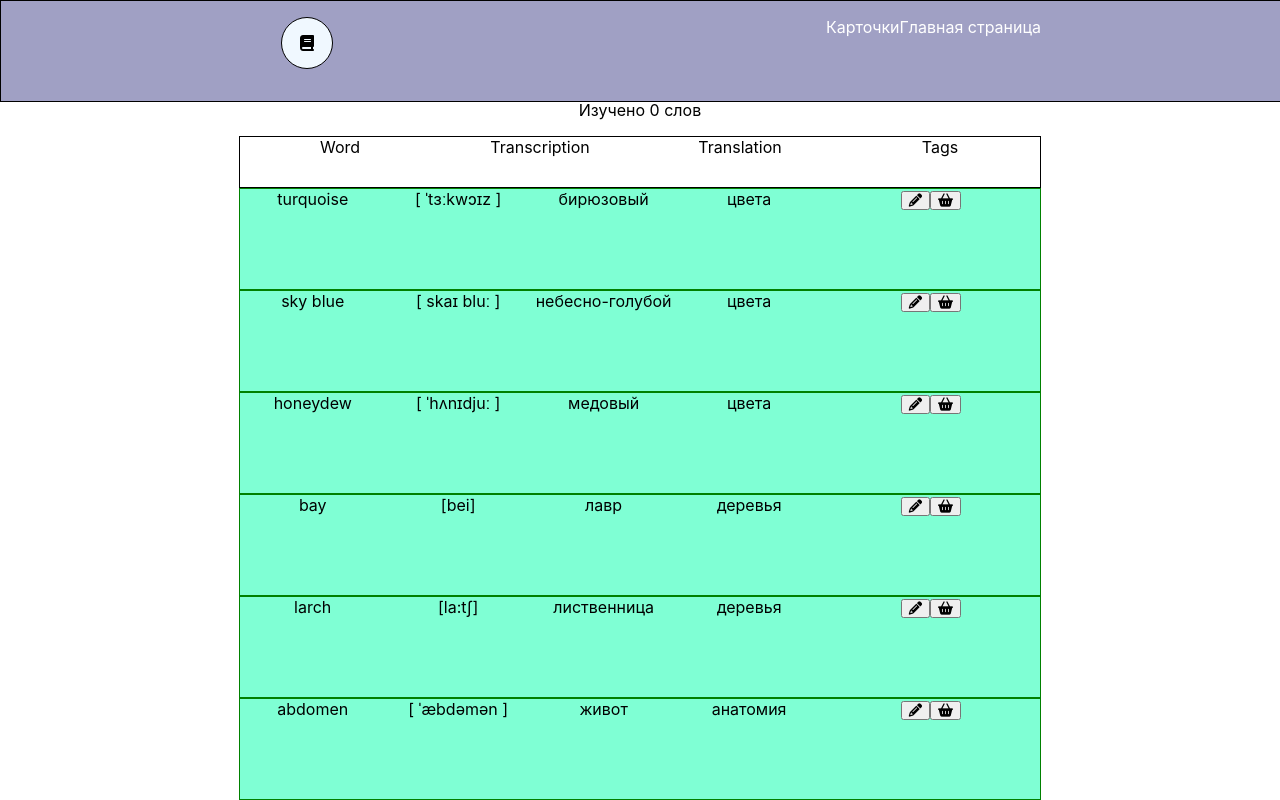
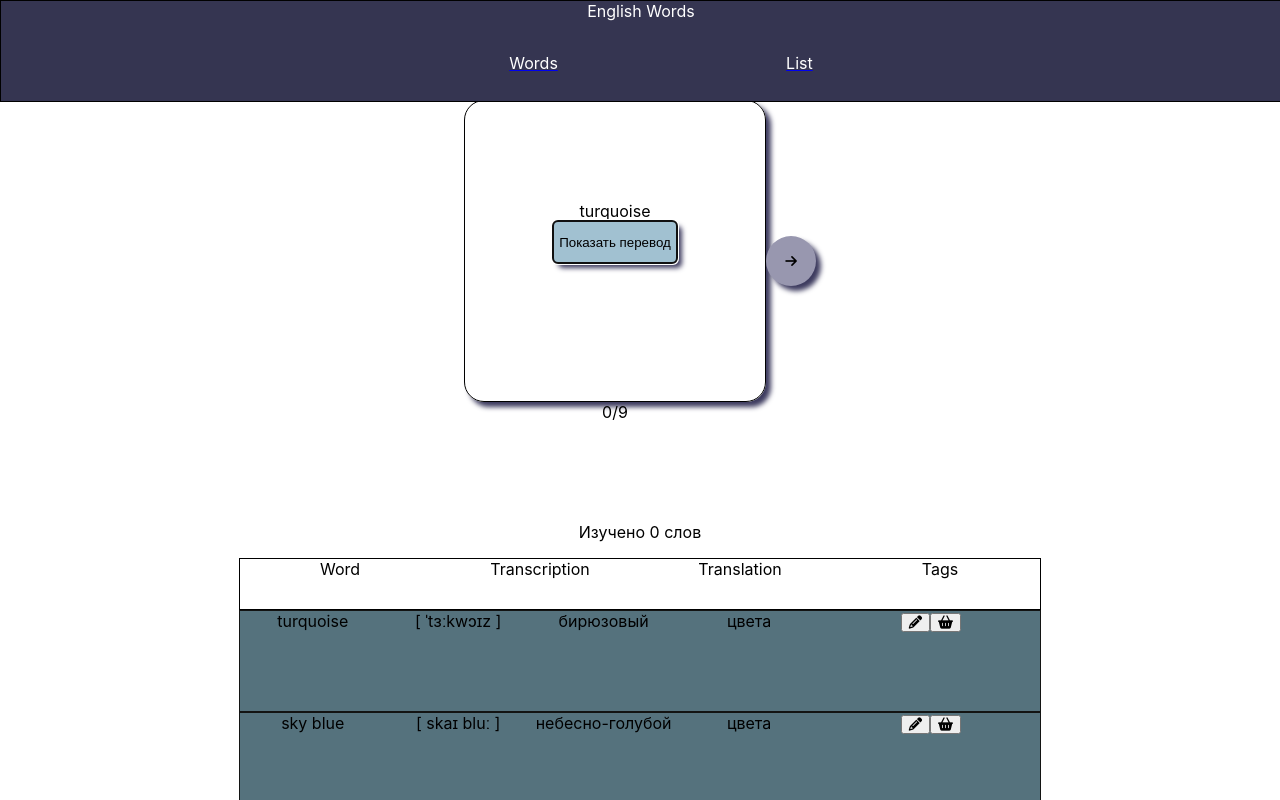
Before and after one commit to fari2288/words, a React (Create React App) app: page /words in a window 1280 px wide. Shown: the top 800 px of the page. Built offline with nearby package versions, Linux system fonts and the light colour scheme.

Commit message:
cursor shadow

```diff
--- a/src/App.css
+++ b/src/App.css
@@ -21,13 +21,25 @@
   display: flex;
   align-items: center;
 }
+.font{
+  color: white;
+}
+.header{
+  display: flex;
+  flex-direction: column;
+}
+.links{
+  display: flex;
+  justify-content: space-evenly;
+}
 .arrowLeft,
 .arrowRight{
   height: 50px;
   width: 50px;
   border-radius: 100%;
-  background-color: rgb(182, 175, 175);
+  background-color: rgb(152, 151, 175);
   border: none;
+  box-shadow: 5px 5px 5px rgb(61, 59, 95);
 }
 .wrap{
   margin-top: 100px;
--- a/src/App.js
+++ b/src/App.js
@@ -28,33 +28,22 @@ setWords(click+1);
     <div className="App">
     <Router>
         <div className='menu'>
-            <nav className='header'>
-                <ul>
-                <li>
-                <div className='logo'>
-                    <i className="fa-solid fa-book"></i></div>
-                </li>
-                </ul>
-                <ul>
-                <div className='links'>
+            <div className='header'>
+                <div className='font'>English Words</div>
+                  <ul className='links'>
+                    <li>
+                      <Link to='words'>
+                  <p className='font'>Words</p></Link></li>
+                <li><Link to='home'><p className='font'>List</p></Link></li></ul>
 
-                <li>
-                <Link className='header__link' to='/game'>Карточки</Link>
-                </li>
-                <li>
-                <Link className='header__link' to='/home'>Главная страница</Link>
-                </li>
-                </div>
-                </ul>
-            </nav>
+            </div>
 
 
 
         </div>
         <Routes>
-            <Route path='/game' element={<CardList addWords={addWords}/>}/>
+            <Route path='/words' element={<CardList addWords={addWords}/>}/>
             <Route path='/home' />
-            <Route path='/*' />
         </Routes>
         </Router>
 
--- a/src/components/Cards/cards.css
+++ b/src/components/Cards/cards.css
@@ -2,7 +2,7 @@
     display: flex;
     width: 800px;
     height: 100px;
-    border:  1px solid green;
+    border:  1px solid rgb(19, 20, 19);
 }
 
 .word,
@@ -20,5 +20,5 @@
     justify-content: center;
 }
 .selected{
-    background-color: aquamarine;
+    background-color: rgb(85, 114, 125);
 }
--- a/src/components/Footer/Footer.jsx
+++ /dev/null
@@ -1 +0,0 @@
-import './footer.css';
--- a/src/components/Header/header.css
+++ b/src/components/Header/header.css
@@ -7,7 +7,7 @@
     display: flex;
     justify-content: center;
     overflow: hidden;
-    background-color: rgb(160, 160, 196);
+    background-color: rgb(53, 53, 81);
 }
 .logo{
     border-radius: 100%;
--- a/src/components/Word/Word.jsx
+++ b/src/components/Word/Word.jsx
@@ -53,16 +53,24 @@ function Word({word, translation}){
 }
 
     if (next===words.length){
-return <div><div className='card'>
+return <div>
+<div className='card'>
+<button onClick={handleLeft} className='arrowLeft'><i className="fa-solid fa-arrow-left"></i></button>
+<div>
+<div className='end'>Конец</div>
 {next}/{words.length}</div>
-    <button onClick={handleLeft} className='arrowLeft'><i className="fa-solid fa-arrow-left"></i></button>
-    </div>
+</div></div>
     }
     if (next===0){
-        return <div><div className='card'>
+        return <div>
+        <div className='card'>
+
+        <div>
+        <Word  {...words[next]}/>
         {next}/{words.length}</div>
         <button onClick={handleRight} className='arrowRight'><i className="fa-solid fa-arrow-right"></i></button>
-        </div>
+
+        </div></div>
             }
             else{
     return <div>
--- a/src/components/Word/word.css
+++ b/src/components/Word/word.css
@@ -1,16 +1,29 @@
 .wordCard{
+    width: 300px;
+    height: 200px;
+    border: 1px solid black;
+    padding-top: 100px;
+    border-radius:20px;
+    box-shadow: 5px 5px 5px rgb(61, 59, 95);
+}
+.end{
     width: 300px;
     height: 200px;
     border: 1px solid black;
     padding-top: 100px;
     border-radius: 5px;
 }
-
 .inputEnglish{
     width: 120px;
-background-color: rgb(142, 234, 142);
+background-color: rgb(161, 193, 209);
 border-radius: 5px;
 border-style: none;
 height: 40px;
 text-align: center;
+cursor: pointer;
+box-shadow: 5px 5px 5px rgb(61, 59, 95);
 }
+.arrowRight,
+.arrowLeft{
+    cursor: pointer;
+}
```
Also changed, not shown: src/components/Footer/footer.css (deleted).
